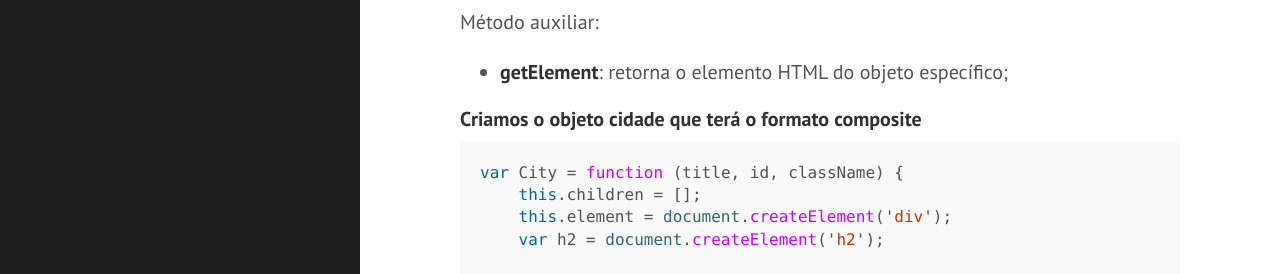
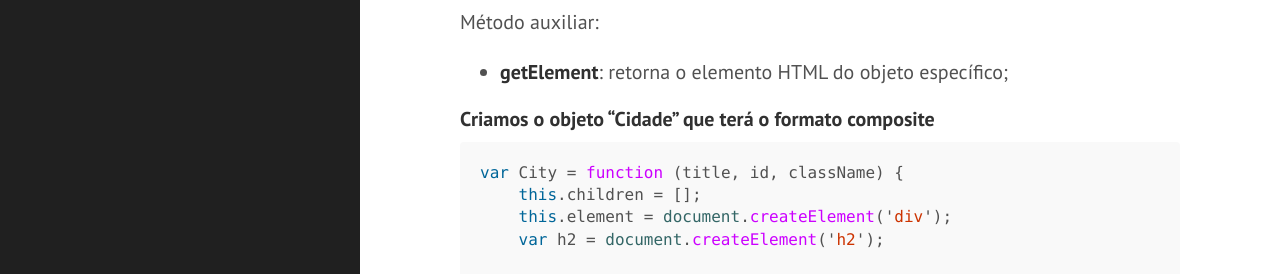
Before and after one commit to pedrotcaraujo/pedrotcaraujo.github.io, a Jekyll site: the page built from _posts/2014-10-14-composite-pattern-javascript.md, in a window 1280 px wide and 900 px high, scrolled down 1469 px. Shown: the part 154-428 px from the top of the window. Built offline with Jekyll 4.4.1, drawn with Linux system fonts in a browser that asks for light colours; Markdown is read by kramdown in place of the engine named in the settings; comment, search, counter and statistics services are not loaded.

````diff
--- a/_posts/2014-10-14-composite-pattern-javascript.md
+++ b/_posts/2014-10-14-composite-pattern-javascript.md
@@ -51,7 +51,7 @@ Método auxiliar:
 * **getElement**: retorna o elemento HTML do objeto específico;
 
 
-####Criamos o objeto cidade que terá o formato composite
+####Criamos o objeto "Cidade" que terá o formato composite
 ```javascript
 var City = function (title, id, className) {
     this.children = [];
````
Also changed, not shown: 2 other files.
